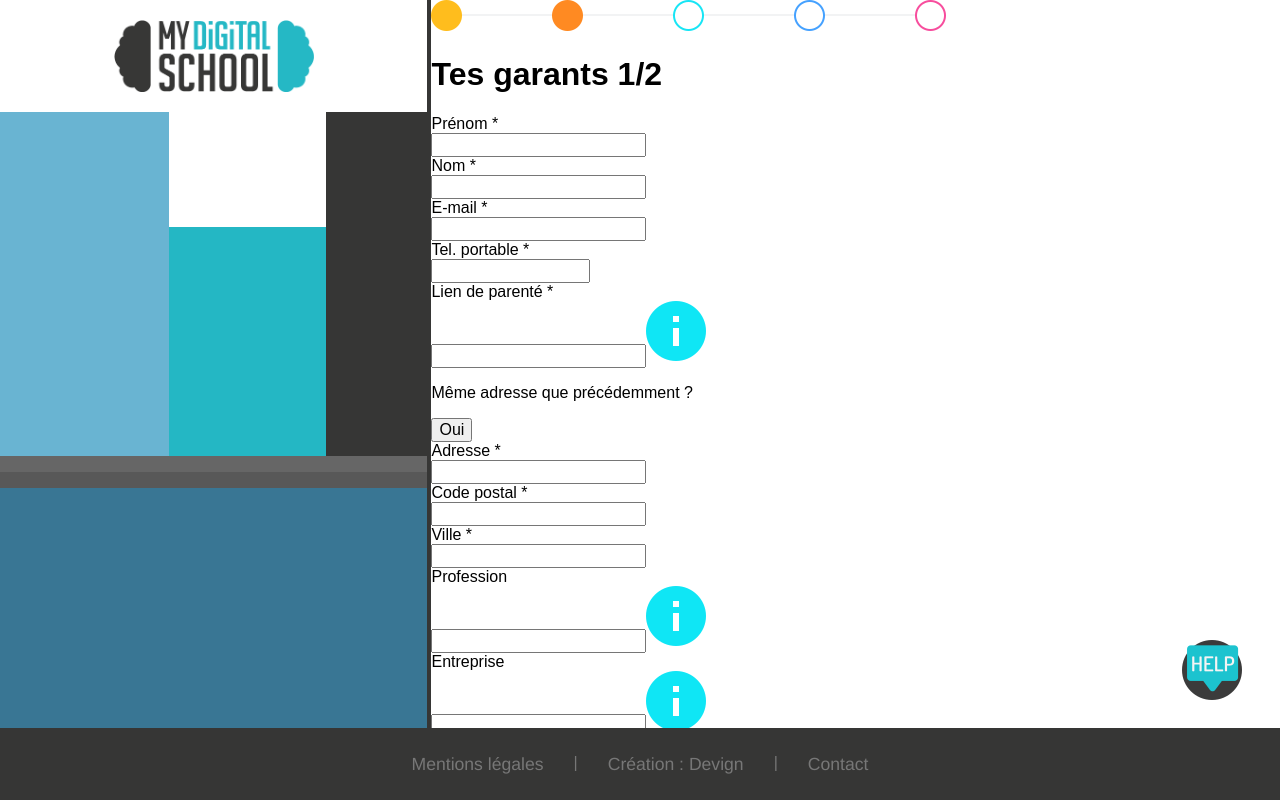
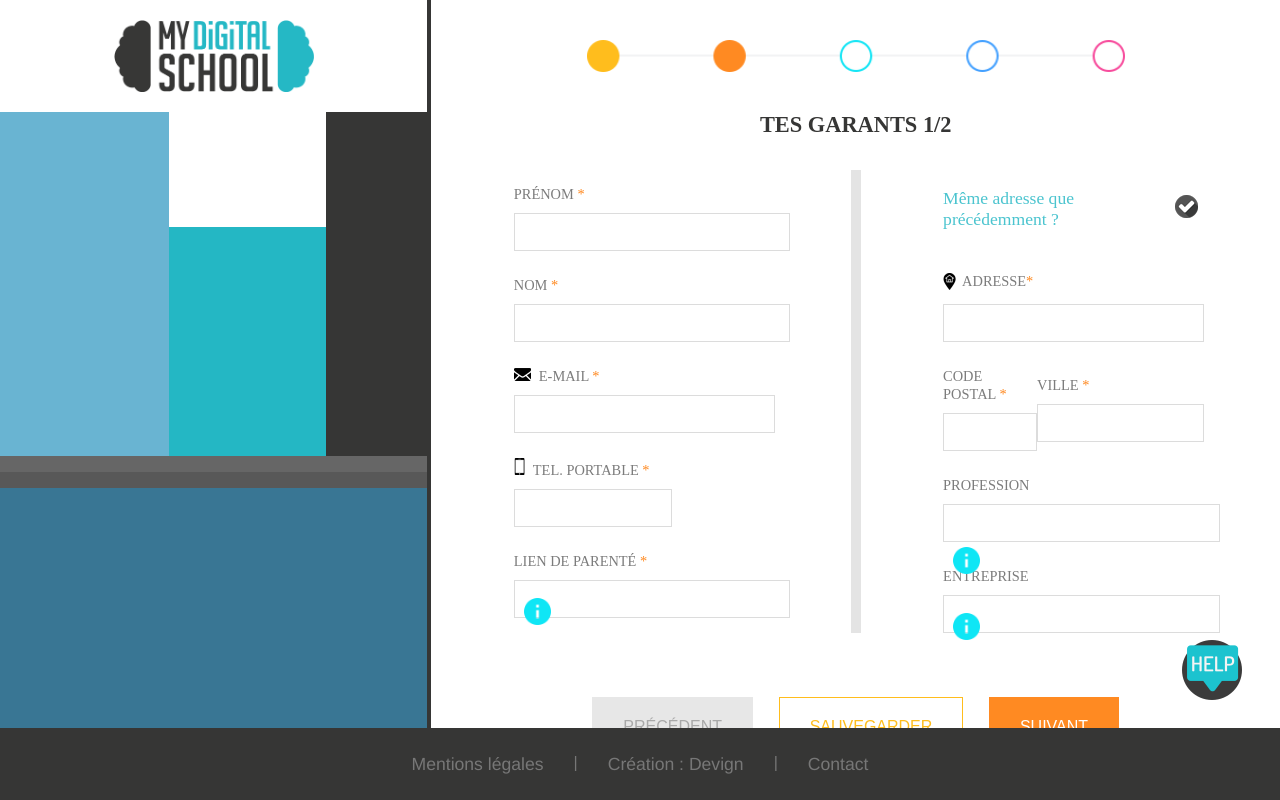
Before and after one commit to bodetienne/espl, a PHP site: page /form-3-mds.php in a window 1280 px wide. Run offline with PHP 8.4, Linux system fonts and the light colour scheme; some web fonts are replaced.

Commit message:
progression formulaire page 3

```diff
--- a/dev/css/style-mds-eva.css
+++ b/dev/css/style-mds-eva.css
@@ -119,14 +119,9 @@
 /*Barre de progression*/
 .main .progression-mds,
 .main.formulaire-1 .progression-mds,
-<<<<<<< HEAD
 .main.formulaire-2 .progression-mds,
 .main.formulaire-3 .progression-mds {
 	margin: 40px auto;
-=======
-.main.formulaire-2 .progression-mds {
-	margin: 40px auto 20px;
->>>>>>> 5e4e5d93931ed878de009583eacb4abb00383b45
 	display: flex;
 	width: 42vw;
 }
@@ -374,6 +369,8 @@ input::-o-outer-spin-button {
 .main.formulaire-3 .form-zone .meme-adresse {
 	display: flex;
 	justify-content: space-between;
+	align-items: center;
+	margin-bottom: 25px;
 }
 
 /*Style question même adresse*/
@@ -384,20 +381,19 @@ input::-o-outer-spin-button {
 }
 
 /*Style bouton même adresse*/
-.main.formulaire-3 .form-zone .meme-adresse input[type=button] {
+.main.formulaire-3 .form-zone .meme-adresse input[type=checkbox] {
 	display: none;
 }
 
 /* Affichage par défaut du bouton même adresse*/
-.main.formulaire-3 .form-zone .meme-adresse input[type=button] + label:before {
-    content: url('../elements/permis-oui.png');
-    margin-right: 30px;
-    margin-top: 10px;
+.main.formulaire-3 .form-zone .meme-adresse input[type=checkbox] + label:before {
+    content: url('../elements/meme-adresse-non.png');
+    cursor: pointer;
 }
 
 /* Affichage du bouton radio personnalisé oui quand il est sélectionné */
-.main.formulaire-3 .form-zone ..meme-adresse input[type=button]:checked + label:before {
-	content: url('../elements/permis-oui-hover.png');
+.main.formulaire-3 .form-zone .meme-adresse input[type=checkbox]:checked + label:before {
+	content: url('../elements/meme-adresse-oui.png');
 }
 
 
--- a/dev/form-3-mds.php
+++ b/dev/form-3-mds.php
@@ -75,7 +75,7 @@
 								<div class="form-droite">
 									<div class="meme-adresse">
 										<p class="text-adresse">Même adresse que précédemment ?</p>
-										<button class="button-input" type="button" name="button-adresse">Oui</button><label for="button-adresse"></label>
+										<input class="checkbox-input" type="checkbox" id="button-adresse"><label for="button-adresse"></label>
 									</div>
 									<div class="adresse-garant">
 										<label class="label label-adresse">Adresse <span class="required"> *</span></label>
@@ -113,10 +113,13 @@
 							</div>
 
 							<div class="container-button">
-								<a class="lien precedent" href="form-1-mds.php">
+								<a class="lien precedent" href="form-2-mds.php">
 									<button id="previous" class="btn-previous" type="button">Précédent</button>
 								</a>
-								<a class="lien suivant" href="form-2-mds.php">
+								<a class="lien sauvegarder" href="#">
+									<button id="save" class="btn-save" type="button">Sauvegarder</button>
+								</a>
+								<a class="lien suivant" href="form-4-mds.php">
 									<button id="suivant" class="btn-next" type="button" name="button">Suivant</button>
 								</a>
 							</div>
```
Also changed, not shown: dev/elements/meme-adresse-non.png (added), dev/elements/meme-adresse-oui.png (added).
